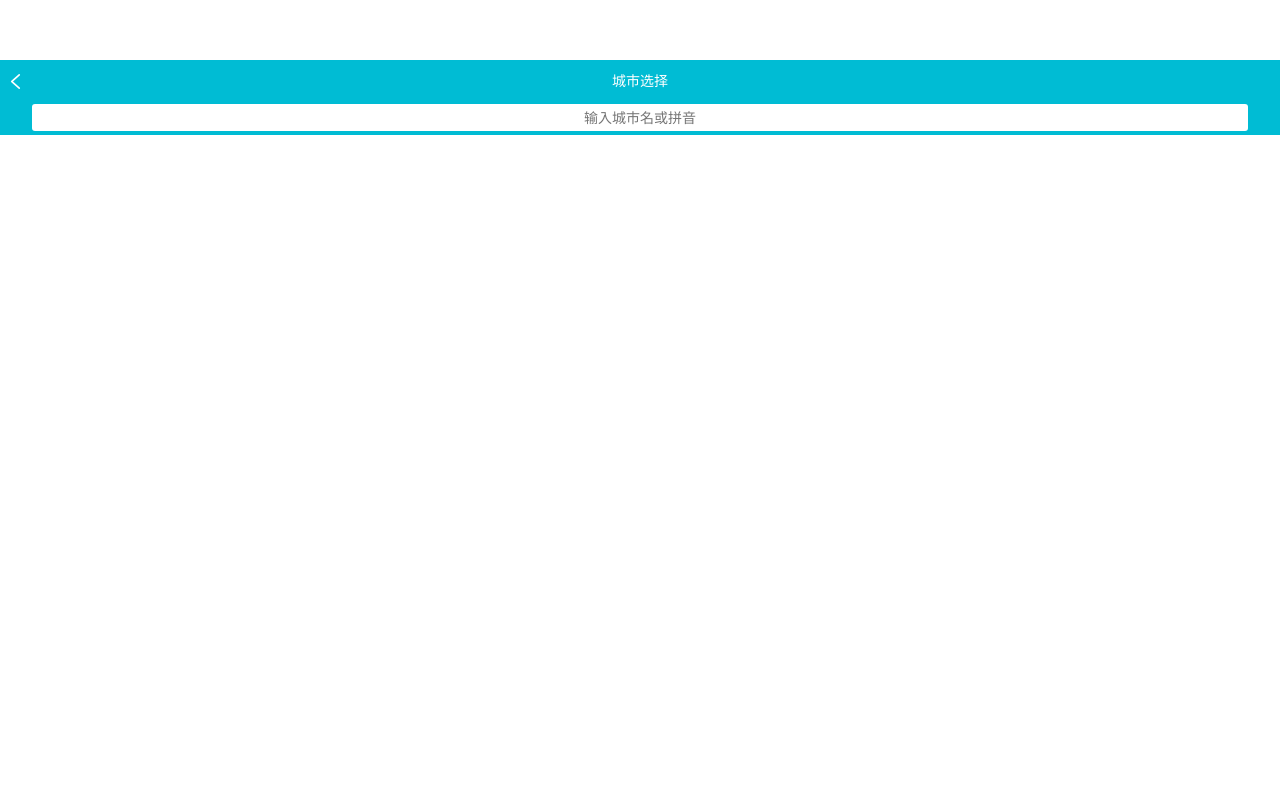
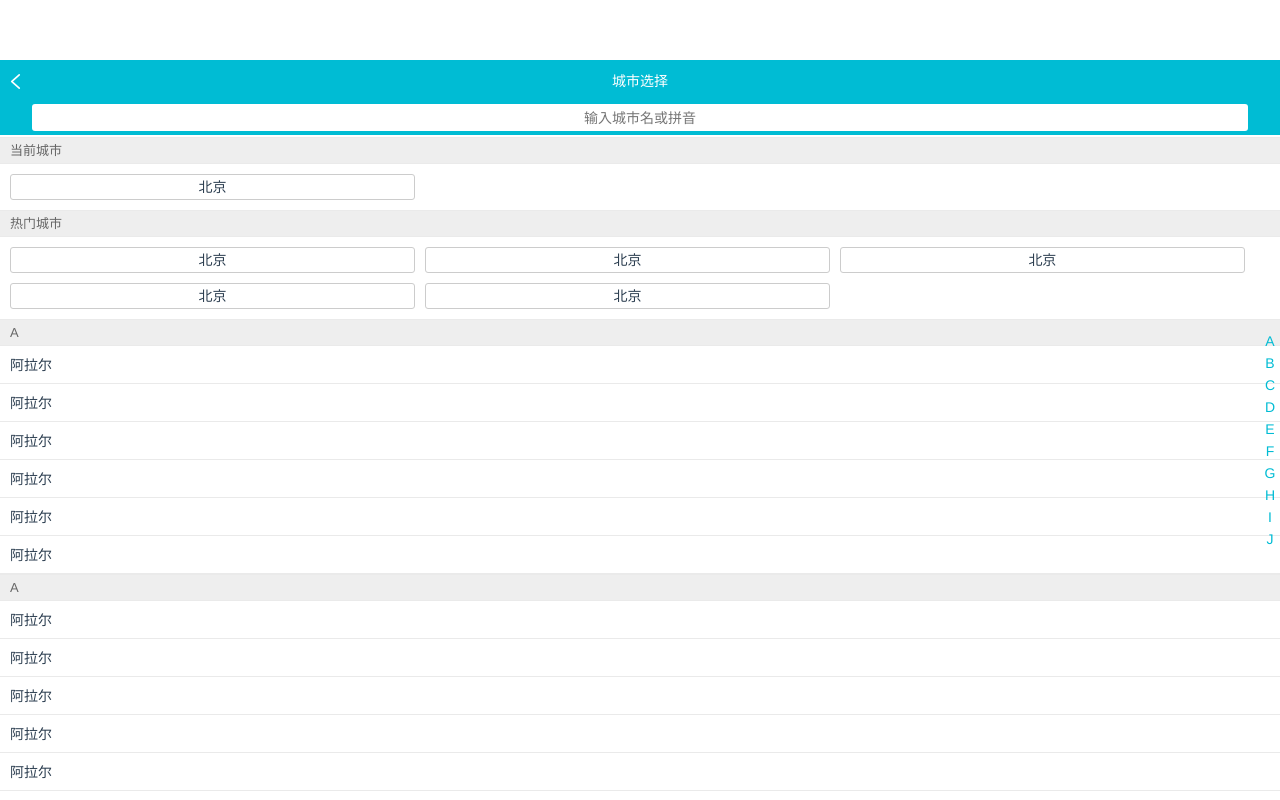
Before and after one commit to zhoujingfighting/Travel, a Vue app: page /#/city in a window 1280 px wide. Built offline with nearby package versions, Linux system fonts and the light colour scheme.

Commit message:
city-list

```diff
--- a/package.json
+++ b/package.json
@@ -12,6 +12,7 @@
   },
   "dependencies": {
     "axios": "^0.21.1",
+    "better-scroll": "^2.2.0",
     "fastclick": "^1.0.6",
     "stylus": "^0.54.8",
     "stylus-loader": "^3.0.1",
--- a/src/pages/city/city.vue
+++ b/src/pages/city/city.vue
@@ -2,16 +2,22 @@
 <div>
     <city-header></city-header>
     <city-search></city-search>
+    <city-list></city-list>
+    <city-alphabet></city-alphabet>
 </div>
 </template>
 <script>
 import cityHeader from './components/header.vue'
 import citySearch from './components/search.vue'
+import cityList from './components/list.vue'
+import cityAlphabet from './components/alphabet.vue'
 export default {
     name : 'city' ,
     components : {
         cityHeader ,
-        citySearch
+        citySearch ,
+        cityList ,
+        cityAlphabet
     }
 }
 </script>
--- /dev/null
+++ b/src/pages/city/components/alphabet.vue
@@ -0,0 +1,35 @@
+<template>
+    <ul class="alphabet">
+        <li class="item">A</li>
+        <li class="item">B</li>
+        <li class="item">C</li>
+        <li class="item">D</li>
+        <li class="item">E</li>
+        <li class="item">F</li>
+        <li class="item">G</li>
+        <li class="item">H</li>
+        <li class="item">I</li>
+        <li class="item">J</li>
+    </ul>
+</template>
+<script>
+export default {
+    name : 'cityAlphabet'
+}
+</script>
+<style scoped lang="stylus">
+@import '../../../assets/styles/iconfont/varibles.styl';
+    .alphabet
+        display:flex
+        position: absolute;
+        top : 1.58rem
+        right:0
+        bottom:0
+        width:.4rem
+        flex-direction :column
+        justify-content :center
+        .item
+            line-height:.44rem
+            text-align :center
+            color : $bgColor
+</style>
--- /dev/null
+++ b/src/pages/city/components/list.vue
@@ -0,0 +1,107 @@
+<template>
+    <div class="list" ref="wrapper">
+        <!-- ref帮助获取DOM -->
+       <div>
+           <div class="area">
+           <div class="title border-topbottom">当前城市</div>
+           <div class="button-list">
+               <div class="button-wrapper">
+                   <div class="button">北京</div>
+                </div>
+           </div>
+           <!-- 消除一像素差 -->
+        </div>
+        <div class="area">
+            <div class="title border-topbottom">热门城市</div>
+            <div class="button-list">
+                <div class="button-wrapper">
+                    <div class="button">北京</div>
+                 </div>
+                 <div class="button-wrapper">
+                    <div class="button">北京</div>
+                 </div>
+                 <div class="button-wrapper">
+                    <div class="button">北京</div>
+                 </div>
+                 <div class="button-wrapper">
+                    <div class="button">北京</div>
+                 </div>
+                 <div class="button-wrapper">
+                    <div class="button">北京</div>
+                 </div>
+            </div>
+        </div>
+        <div class="area">
+            <div class="title border-topbottom">A</div>
+            <!-- 不需要滚动 -->
+            <div class="item-list">
+                <div class="item border-bottom">阿拉尔</div>
+                <div class="item border-bottom">阿拉尔</div>
+                <div class="item border-bottom">阿拉尔</div>
+                <div class="item border-bottom">阿拉尔</div>
+                <div class="item border-bottom">阿拉尔</div>
+                <div class="item border-bottom">阿拉尔</div>
+           </div>
+            <div class="title border-topbottom">A</div>
+            <!-- 不需要滚动 -->
+            <div class="item-list">
+                <div class="item border-bottom">阿拉尔</div>
+                <div class="item border-bottom">阿拉尔</div>
+                <div class="item border-bottom">阿拉尔</div>
+                <div class="item border-bottom">阿拉尔</div>
+                <div class="item border-bottom">阿拉尔</div>
+                <div class="item border-bottom">阿拉尔</div>
+           </div>
+       </div>
+       </div>
+    </div>
+</template>
+<script>
+import Bscroll from 'better-scroll'
+export default {
+    name : 'cityList' ,
+    mounted(){
+        this.scroll = new Bscroll(this.$refs.wrapper)
+    }
+}
+</script>
+<style scoped lang="stylus">
+@import '../../../assets/styles/iconfont/varibles.styl'
+    .boder-topbottom
+        &:before
+        //伪元素
+            border-color : #777
+        &:after
+            border-color : #777
+    .list
+        overflow: hidden;
+        position:absolute;
+        top:2.74rem
+        left:0
+        right:0
+        bottom:0
+        .title
+            line-height :.54rem
+            background: #eee;
+            padding-left:.2rem
+            text-align :left
+            color : #666
+            font-size:.26rem
+        .button-list
+            overflow: hidden;
+            padding : .1rem .6rem .1rem .1rem
+            .button-wrapper
+                width : 33.33%
+                float : left
+                .button
+                    margin : .1rem
+                    padding : .1rem 0
+                    text-align : center
+                    border:.02rem solid #ccc
+                    border-radius:.06rem
+        .item-list
+            .item
+                line-height : .76rem
+                padding-left : .2rem
+                text-align : left
+</style>
--- a/src/pages/home/home.vue
+++ b/src/pages/home/home.vue
@@ -42,7 +42,6 @@
         },
         getHomeinfosucc(res){
             res = res.data
-            console.log(res)
             if(res.ret && res.data){
                 const data = res.data
                 this.city = data.city
```
Also changed, not shown: 1 other file (tests, documents, lock files or other folders).
